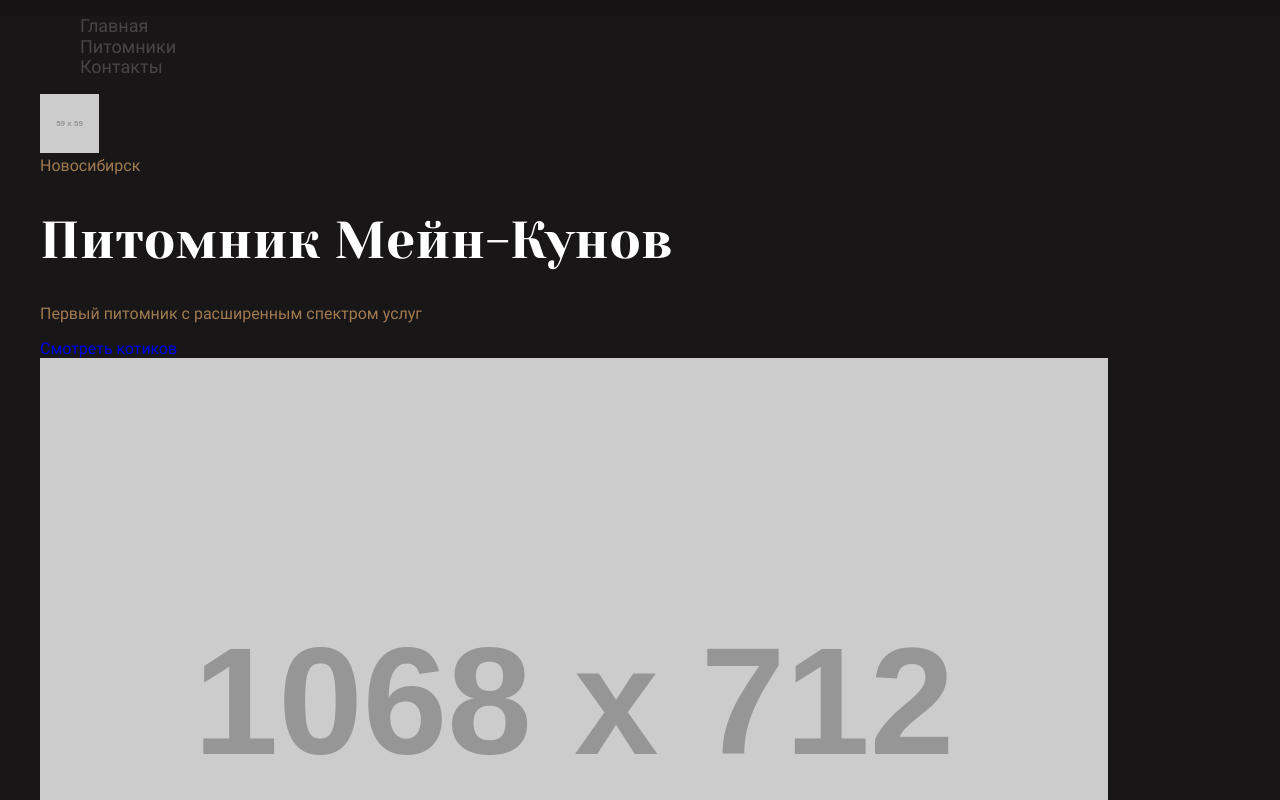
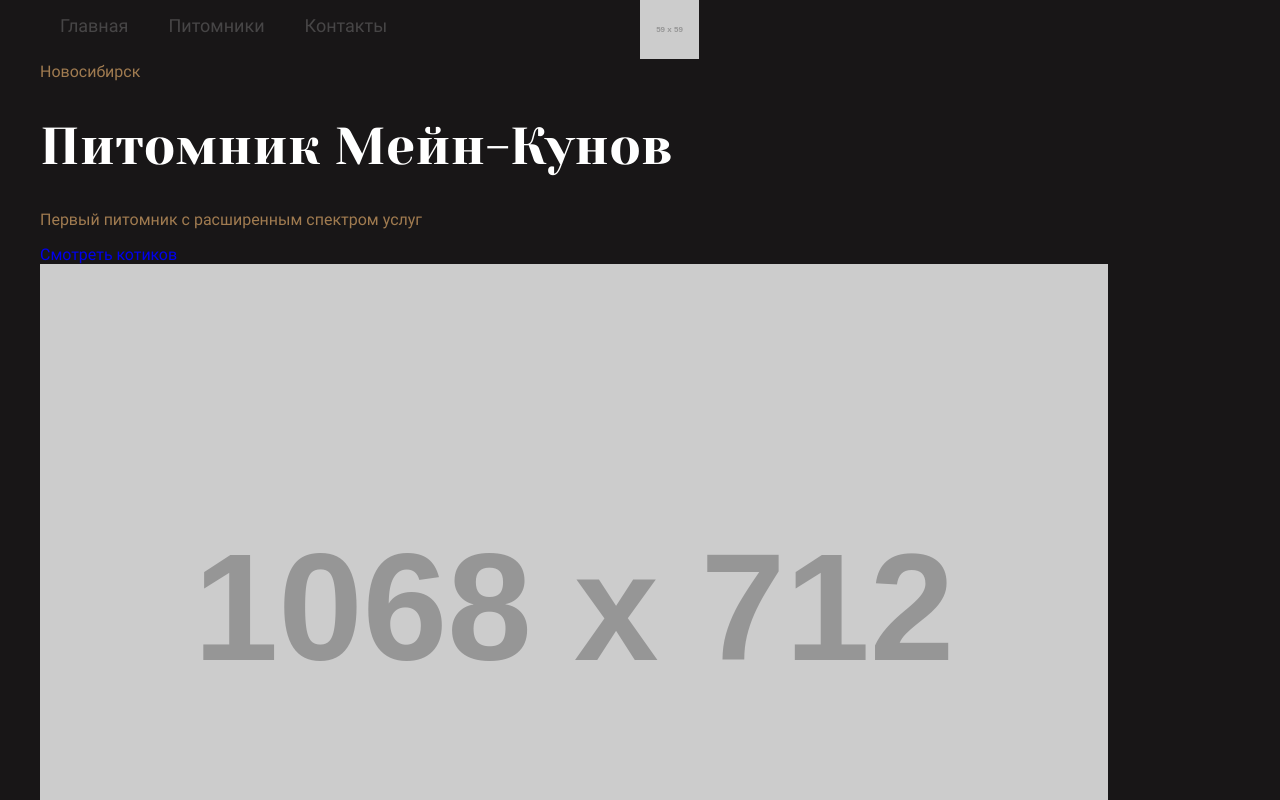
Before and after one commit to AomineVlady/main-coon, a website built with webpack: page src/index.html in a window 1280 px wide. Shown: the top 800 px of the page. Built offline with nearby package versions, Linux system fonts and the light colour scheme; placeholder pictures from the web are drawn by us.

Commit message:
start stylesheeeesh header

```diff
--- a/src/scss/components/header.scss
+++ b/src/scss/components/header.scss
@@ -1,27 +1,40 @@
-.header{
+.header {
     background-color: #181617;
 }
 
-.navbar{
-    &__menu{
-        &-list{
-            list-style-type: none;
-        }
-        &-link{
-            color:#fff;
-            opacity: .2;
-            font-size: 18px;
-            transition: all .3s ease;
-            &:hover{
-                opacity: 1;
-            }
-        }
+.navbar {
+    display: flex;
+}
+
+.navbar__menu {
+    width: 50%;
+}
+
+.navbar__menu-list {
+    padding: 0;
+    display: flex;
+    align-items: flex-start;
+    list-style-type: none;
+}
+
+.navbar__menu-item {
+    padding: 0 20px;
+}
+
+.navbar__menu-link {
+    color: #fff;
+    opacity: 0.2;
+    font-size: 18px;
+    transition: all 0.3s ease;
+    &:hover {
+        opacity: 1;
     }
 }
 
-.intro{
-    &__content{
-        &-title{
+.intro {
+    &__content {
+        text-align: left;
+        &-title {
             font-size: 52px;
         }
     }
```
